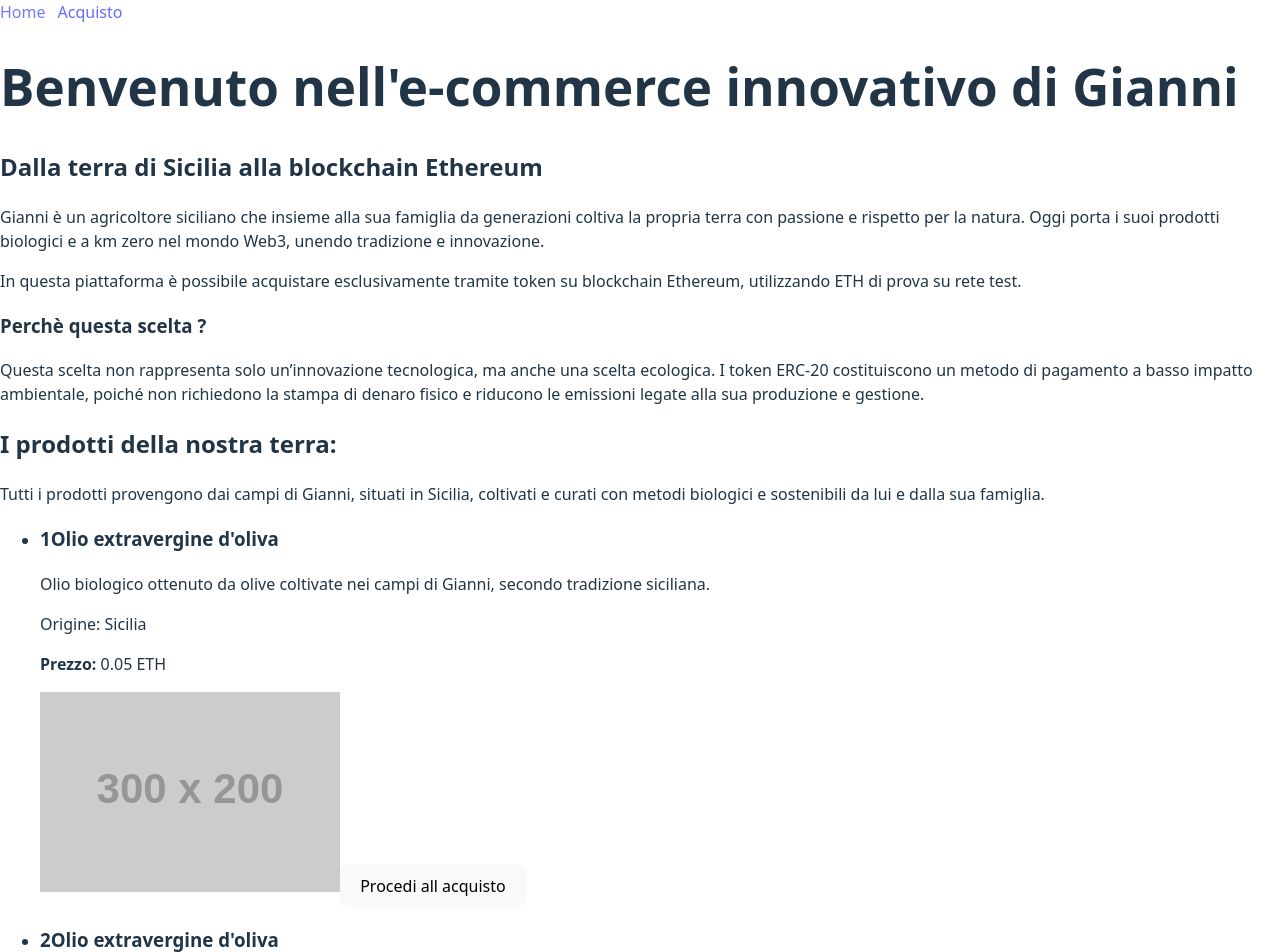
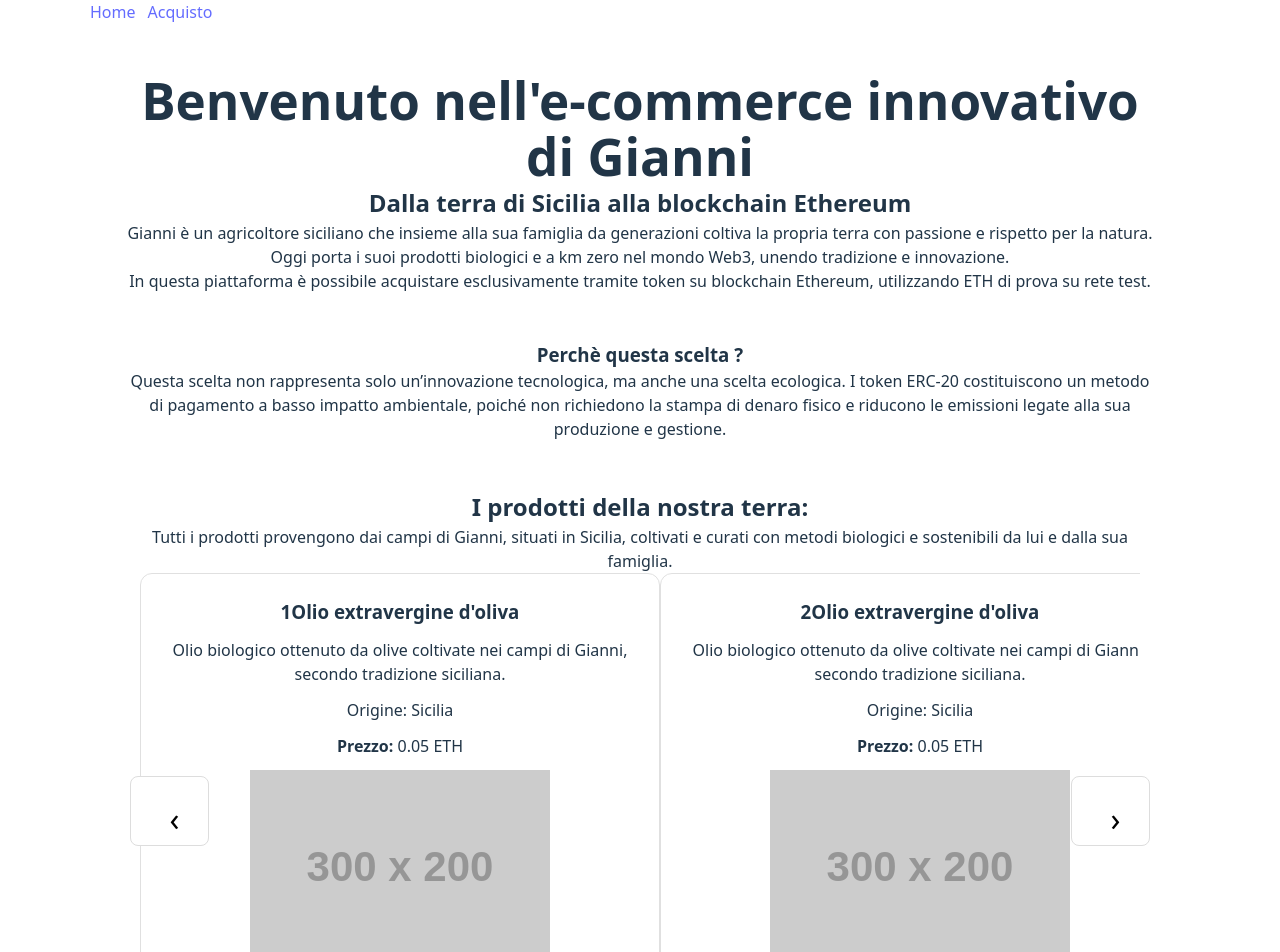
Before and after one commit to Britney-gio/gianni-app, a React (Vite) app: page / in a window 1280 px wide. Shown: the top 952 px of the page. Built offline with nearby package versions, Linux system fonts and the light colour scheme.

Commit message:
inizio stile scss

```diff
--- a/src/main.tsx
+++ b/src/main.tsx
@@ -3,6 +3,8 @@ import ReactDOM from "react-dom/client";
 import { BrowserRouter } from "react-router-dom";
 import App from "./App.tsx";
 import "./index.css";
+import "./styles/_base.scss";
+import "./styles/media-query.scss";
 
 ReactDOM.createRoot(document.getElementById("root")!).render(
   <React.StrictMode>
--- a/src/pages/Home.tsx
+++ b/src/pages/Home.tsx
@@ -1,13 +1,31 @@
 import React from "react";
 import { listaProdotti } from "../data/listaProdotti";
 import { useNavigate } from "react-router-dom";
+import "../styles/home.scss";
+import { useRef } from "react";
 
 export default function Home() {
   const navigate = useNavigate();
 
+  const carouselRef = useRef<HTMLUListElement>(null);
+
+  const scrollNext = () => {
+    carouselRef.current?.scrollBy({
+      left: carouselRef.current.offsetWidth,
+      behavior: "smooth",
+    });
+  };
+
+  const scrollPrev = () => {
+    carouselRef.current?.scrollBy({
+      left: -carouselRef.current.offsetWidth,
+      behavior: "smooth",
+    });
+  };
+
   return (
-    <main>
-      <header>
+    <main className="page">
+      <header className="hero">
         <h1>Benvenuto nell'e-commerce innovativo di Gianni</h1>
         <h2>Dalla terra di Sicilia alla blockchain Ethereum</h2>
 
@@ -36,17 +54,22 @@ export default function Home() {
         </p>
       </section>
 
-      <section>
+      <section className="prodotti">
         <h2>I prodotti della nostra terra:</h2>
         <p>
           Tutti i prodotti provengono dai campi di Gianni, situati in Sicilia,
           coltivati e curati con metodi biologici e sostenibili da lui e dalla
           sua famiglia.
         </p>
+        <div className="carosello">
+          <button className="freccia sx" onClick={scrollPrev}>
+            ‹
+          </button>
 
-        <ul>
+          <div className="carosello-viewport">
+            <ul className="lista-prodotti" ref={carouselRef}>
               {listaProdotti.map((prodotto) => (
-            <li key={prodotto.id}>
+                <li key={prodotto.id} className="prodotto-card">
                   <h3>{prodotto.nome}</h3>
                   <p>{prodotto.descrizione}</p>
                   <p>Origine: {prodotto.origine}</p>
@@ -66,10 +89,15 @@ export default function Home() {
                 </li>
               ))}
             </ul>
+           </div>
+          <button className="freccia dx" onClick={scrollNext}>
+            ›
+          </button>
+        </div>
       </section>
 
       {/*FOOTER*/}
-      <footer>
+      <footer className="footer">
         <p>Grazie per aver scelto un’agricoltura sostenibile e trasparente.</p>
         <p>Lo staff dell’azienda agricola di Gianni</p>
         <img src="" alt="" />
--- a/src/styles/_base.scss
+++ b/src/styles/_base.scss
@@ -1,16 +1,22 @@
-@use "variables" as *;
 
-* {
+*,
+*::before,
+*::after {
+  margin: 0;
+  padding: 0;
   box-sizing: border-box;
 }
 
+
 body {
   margin: 0;
-  font-family: system-ui, -apple-system, BlinkMacSystemFont, "Segoe UI",
-    sans-serif;
-  background-color: $sabbia;
-  color: $testo;
+  min-width: 320px;
+  min-height: 100vh;
+  display: block;
 }
+
+
+
 
 img {
   max-width: 100%;
--- a/src/styles/home.scss
+++ b/src/styles/home.scss
@@ -0,0 +1,82 @@
+.page {
+  max-width: 680px;
+  margin: 0 auto;
+  padding: 2rem 1.5rem;
+
+  display: flex;
+  flex-direction: column;
+  align-items: center;
+  text-align: center;
+}
+
+.hero,
+.alert,
+.footer {
+  margin-bottom: 3rem;
+}
+
+.prodotti {
+  width: 100%;
+  max-width: 680px;
+  margin: 0 auto;
+}
+
+.carosello {
+  position: relative;
+  display: flex;
+  align-items: center;
+  justify-content: center;
+}
+
+.carousel-viewport {
+  width: 100%;
+  max-width: 360px;
+  overflow: hidden;
+}
+
+.freccia {
+  position: absolute;
+  top: 50%;
+  transform: translateY(-50%);
+
+  background: white;
+  border: 1px solid #ddd;
+
+  width: 70px;
+  height: 70px;
+
+  cursor: pointer;
+  font-size: 2rem;
+}
+
+.freccia.sx {
+  left: -10px;
+}
+
+.freccia.dx {
+  right: -10px;
+}
+
+.lista-prodotti {
+  list-style: none;
+  padding: 0;
+  margin: 0;
+
+  display: flex;
+  overflow: hidden;
+  width: 100%;
+}
+
+.prodotto-card {
+  flex: 0 0 100%;
+  max-width: 100%;
+
+  padding: 1.5rem;
+  border: 1px solid #e0e0e0;
+  border-radius: 12px;
+
+  display: flex;
+  flex-direction: column;
+  align-items: center;
+  gap: 0.75rem;
+}
--- /dev/null
+++ b/src/styles/media-query.scss
@@ -0,0 +1,14 @@
+@media (min-width: 1024px) {
+  .page {
+    max-width: 1100px;
+    padding: 3rem 2rem;
+  }
+
+  .prodotti {
+    max-width: 1000px;
+  }
+
+  .prodotto-card {
+    max-width: 520px;
+  }
+}
```
Lines whose indentation alone changed are shown as unchanged.
